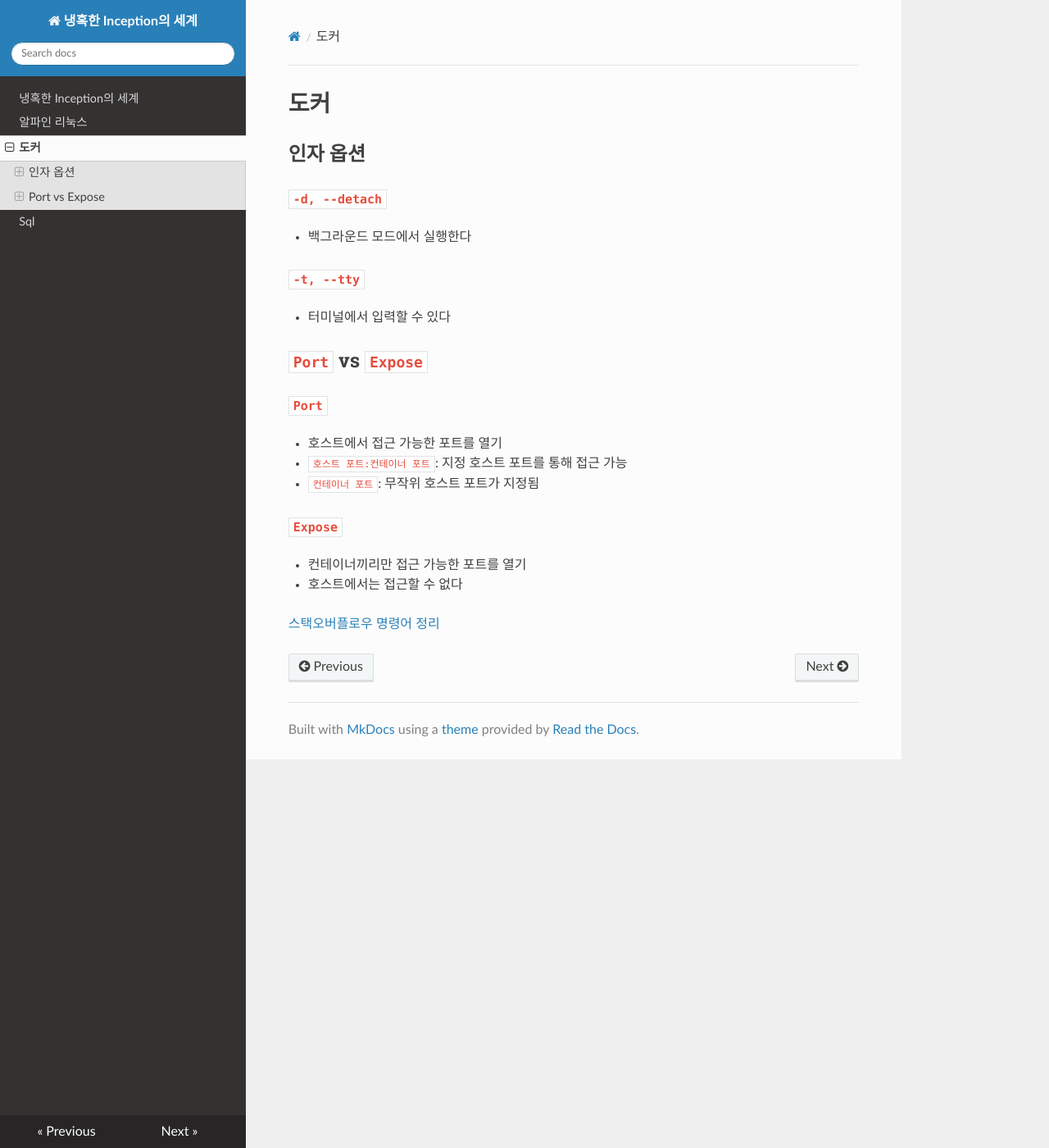
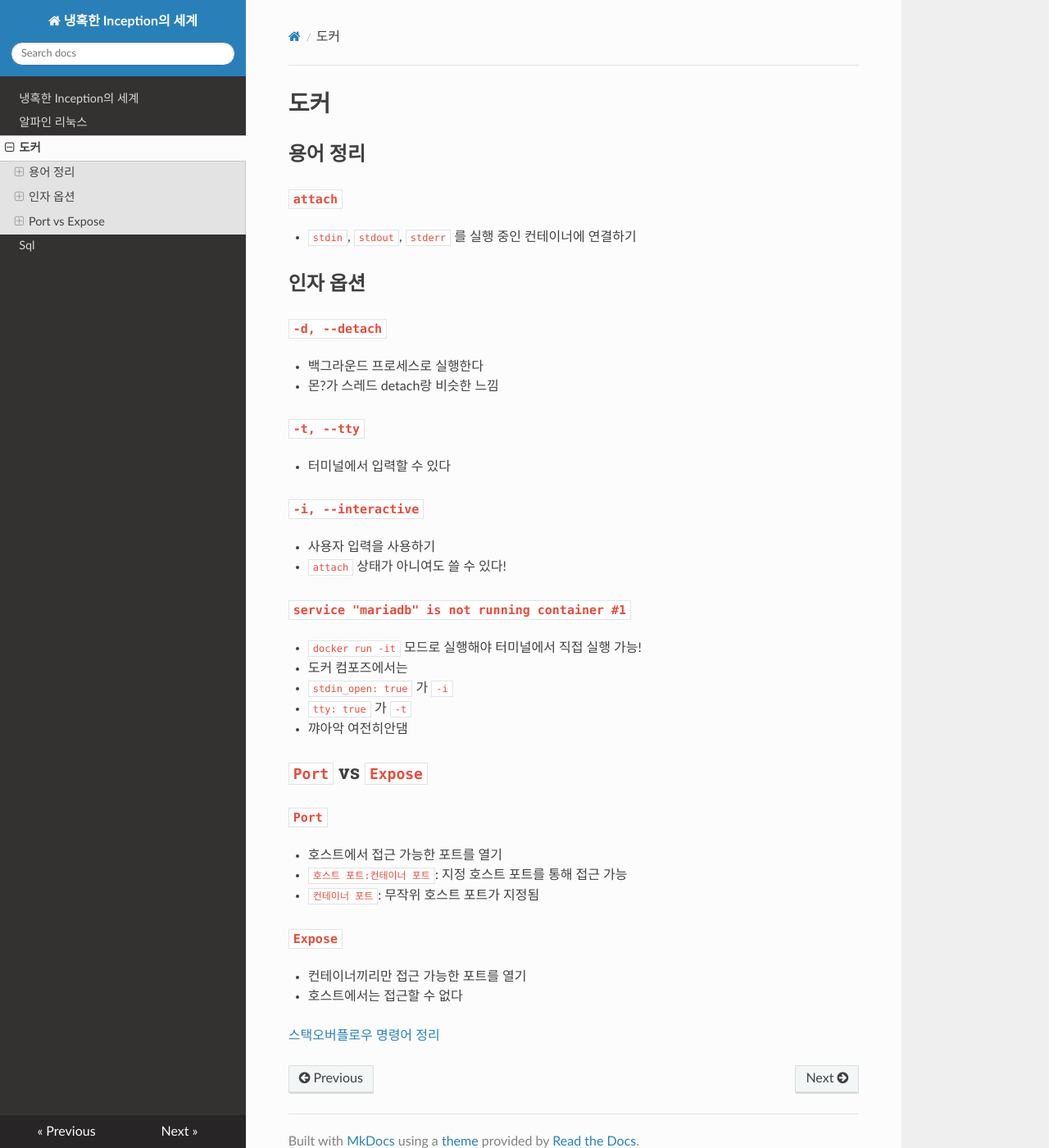
Before and after one commit to 42cursus-youkim/Inception, an MkDocs documentation site: the page built from docs/docker.md, in a window 1280 px wide and 1400 px high. Shown: the whole window at 82% size. Built offline with MkDocs 1.6.1, drawn with Linux system fonts in a browser that asks for light colours; nearby versions of some CDN libraries.

Commit message:
docs: 도커 지식이 늘었따

```diff
--- a/docs/docker.md
+++ b/docs/docker.md
@@ -1,13 +1,28 @@
 # 도커
 
+## 용어 정리
+
+### `attach`
+- `stdin`, `stdout`, `stderr` 를 실행 중인 컨테이너에 연결하기
 ## 인자 옵션
 
 ### `-d, --detach`
-- 백그라운드 모드에서 실행한다
+- 백그라운드 프로세스로 실행한다
+- 몬?가 스레드 detach랑 비슷한 느낌
 
 ### `-t, --tty`
 - 터미널에서 입력할 수 있다
 
+### `-i, --interactive`
+- 사용자 입력을 사용하기
+- `attach` 상태가 아니여도 쓸 수 있다!
+
+### `service "mariadb" is not running container #1`
+- `docker run -it` 모드로 실행해야 터미널에서 직접 실행 가능!
+- 도커 컴포즈에서는
+  - `stdin_open: true` 가 `-i`
+  - `tty: true` 가 `-t`
+- 꺄아악 여전히안댐
 ## `Port` vs `Expose`
 
 ### `Port`
@@ -21,5 +36,6 @@
 - 컨테이너끼리만 접근 가능한 포트를 열기
 - 호스트에서는 접근할 수 없다
 
+
 [스택오버플로우](https://stackoverflow.com/a/40801773/13503626)
 [명령어 정리](https://velog.io/@jjewqm/도커-명령어-정리)
```
